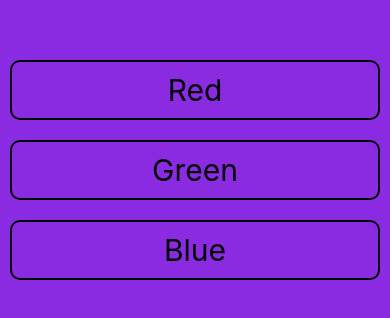
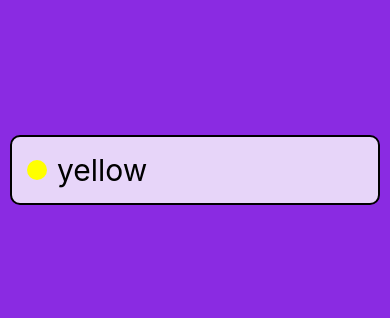
Before and after one commit to eawells/ColorList, a React Native app: screen / in a window 390 px wide. Shown: the part 252-570 px from the top of the page. Built offline with nearby package versions, Linux system fonts and the light colour scheme.

Commit message:
Made a highlightable, semi-transparent button

```diff
--- a/App.js
+++ b/App.js
@@ -3,7 +3,8 @@
   Platform,
   StyleSheet,
   Text,
-  View
+  View,
+  TouchableHighlight
 } from 'react-native';
 
 export default class App extends React.Component {
@@ -22,15 +23,16 @@
     const { backgroundColor } = this.state
     return (
       <View style={[styles.container,{backgroundColor}]}>
-        <Text style={styles.button} onPress={() => this.changeColor('red')}>
-        Red
-        </Text>
-        <Text style={styles.button} onPress={() => this.changeColor('green')}>
-        Green
-        </Text>
-        <Text style={styles.button} onPress={() => this.changeColor('blue')}>
-        Blue
-        </Text>
+
+        <TouchableHighlight style={styles.button}
+          onPress={() => this.changeColor('yellow')}
+          underlayColor='orange'>
+          <View style={styles.row}>
+            <View style={[styles.sample, {backgroundColor: 'yellow'}]}/>
+            <Text style={styles.text}>yellow</Text>
+          </View>
+        </TouchableHighlight>
+
       </View>
     )
   }
@@ -44,13 +46,26 @@
     backgroundColor: '#F5FCFF',
   },
   button: {
-    fontSize: 30,
     margin: 10,
     padding: 10,
     borderWidth: 2,
     borderRadius: 10,
     alignSelf: 'stretch',
-    textAlign: 'center'
-
+    backgroundColor: 'rgba(255,255,255,.8)'
+  },
+  row: {
+    flexDirection: 'row',
+    alignItems: 'center'
+  },
+  sample: {
+    height: 20,
+    width: 20,
+    borderRadius: 10,
+    margin: 5,
+    backgroundColor: 'white'
+  },
+  text: {
+    fontSize: 30,
+    margin: 5
   }
 })
```
